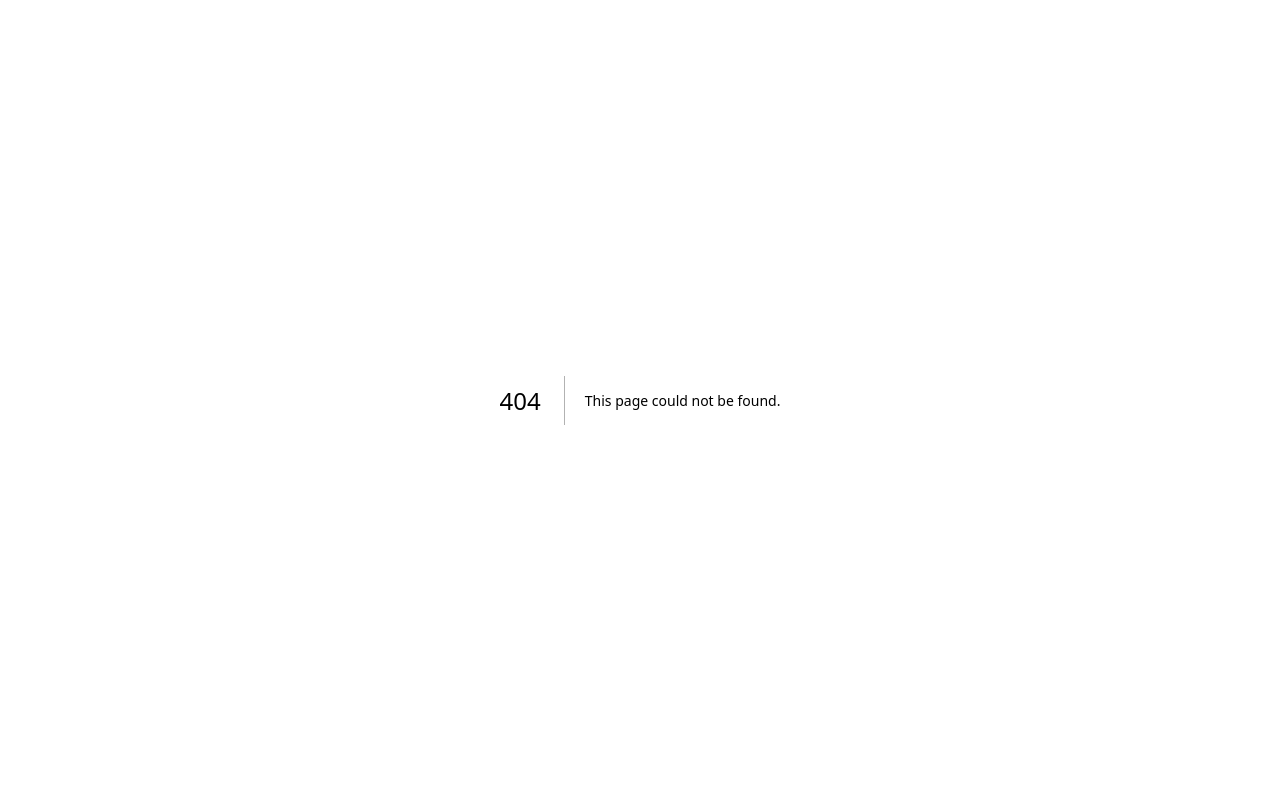
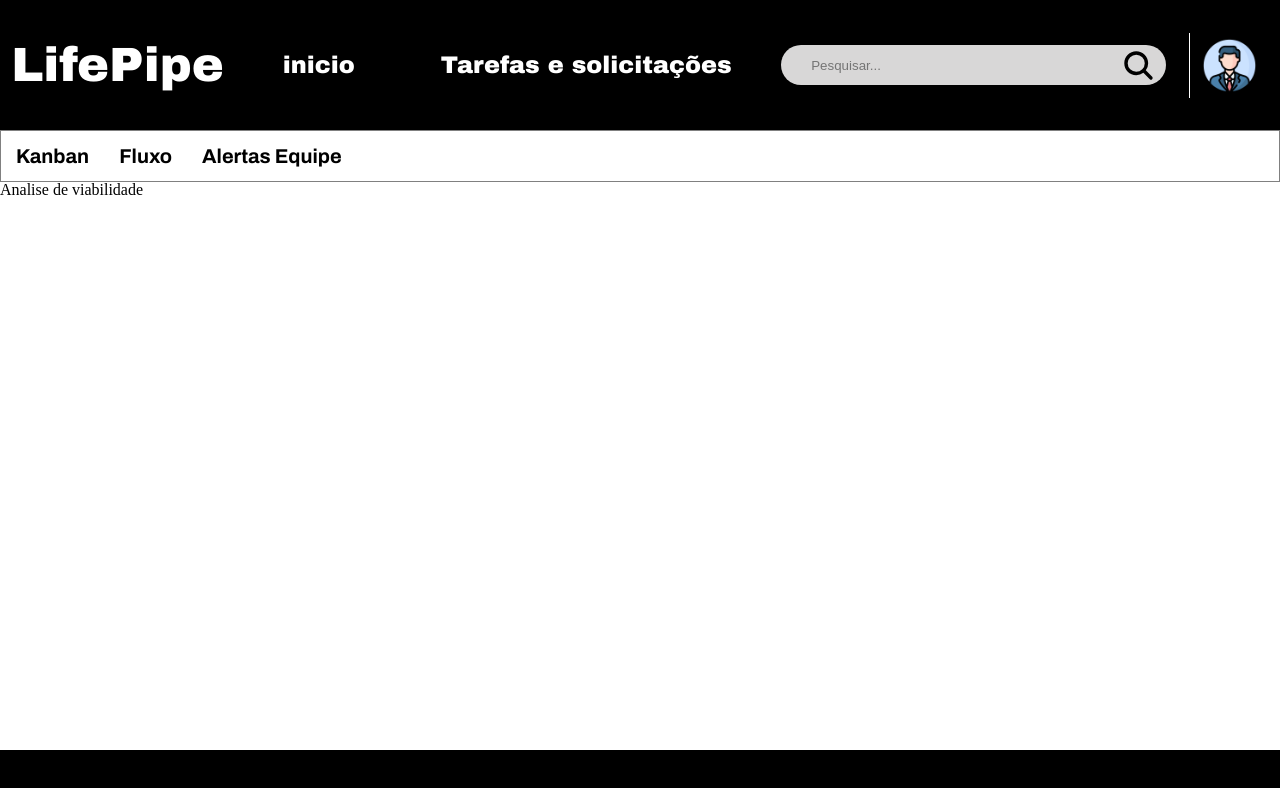
Before and after one commit to EVCG/Lifepipe, a Next.js app: page /kanban in a window 1280 px wide. Before the commit this address had no page. Shown: the top 788 px of the page. Built offline with nearby package versions, Linux system fonts and the light colour scheme.

Commit message:
andamento

```diff
--- /dev/null
+++ b/src/pages/kanban/Card.js
@@ -0,0 +1,26 @@
+export default function Cards(){
+    return(
+        <CardsConteudo nomeOrgao ="Nome do Orgão" dataRo="Data abertura RO:" informacoes="Informações Relevantes:" valorTotal="Valor Total Estimado:" valorMensal="Valor Mensal:" dataPregao="Data do pregão" />
+    )
+}
+
+function CardsConteudo(props){
+    console.log(props)
+    const nomeOrgao = "Nome do Orgão:"
+    const dataRo = "Data abertura RO:"
+    const informacoes = "Informações Relevantes:"
+    const valorTotal = "Valor Total Estimado:"
+    const valorMensal = "Nome Valor Mensal:"
+    const dataPregao = "Data do pregão:"
+
+    return(
+        <li>
+            <p>{props.nomeOrgao}</p>
+            <p>{props.dataRo}</p>
+            <p>{props.informacoes}</p>
+            <p>{props.valorTotal}</p>
+            <p>{props.valorMensal}</p>
+            <p>{props.dataPregao}</p>
+        </li>
+    )
+}
--- /dev/null
+++ b/src/pages/kanban/ColunaCard.js
@@ -0,0 +1,17 @@
+export default function ColunaCard() {
+    return (
+        <>
+            <Coluna titulo='Analise de viabilidade' />
+        </>
+    )
+}
+
+function Coluna(props) {
+    console.log(props)
+    const titulo = "Titulo do card"
+    return (
+        <div>
+            <h1>{props.titulo}</h1>
+        </div>
+    )
+}
--- /dev/null
+++ b/src/pages/kanban/index.js
@@ -0,0 +1,27 @@
+import React from 'react';
+import NavBar from '@/src/components/navBar/navBar';
+import Footer from '@/src/components/footer/footer';
+import styles from './kanban.module.css';
+import ColunaCard from './ColunaCard';
+// import Cards from './Card';
+
+
+export default function kanban() {
+
+    return (
+        <>
+            <NavBar />
+            <div className={styles.navKanban}>
+                <a href='#'>Kanban</a>
+                <a href='#'>Fluxo</a>
+                <a href='#'>Alertas Equipe</a>
+            </div>
+
+            <ColunaCard/>
+
+            {/* <Cards/> */}
+            <Footer />
+        </>
+    )
+
+}
--- /dev/null
+++ b/src/pages/kanban/kanban.module.css
@@ -0,0 +1,18 @@
+.navKanban{
+    border: solid 1px grey;
+    display: flex;
+}
+
+.navKanban a{
+    padding: 15px;
+    color: black;
+    font-weight: bold;
+    font-size: 20px;
+    font-family: Archivo;
+}
+
+.navKanban a:hover{
+    text-decoration: underline 2px;
+    text-underline-offset: 17px;
+
+}
```
